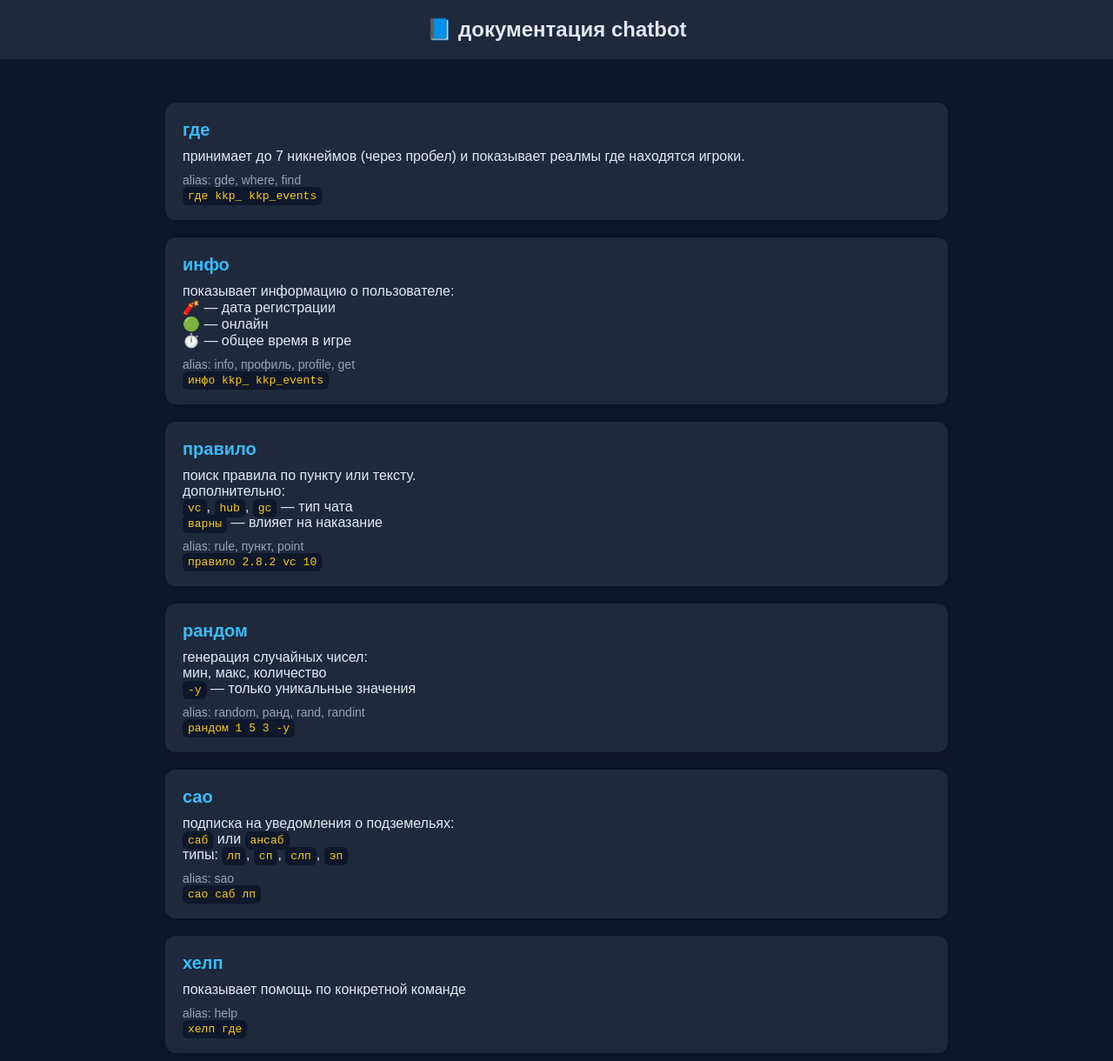
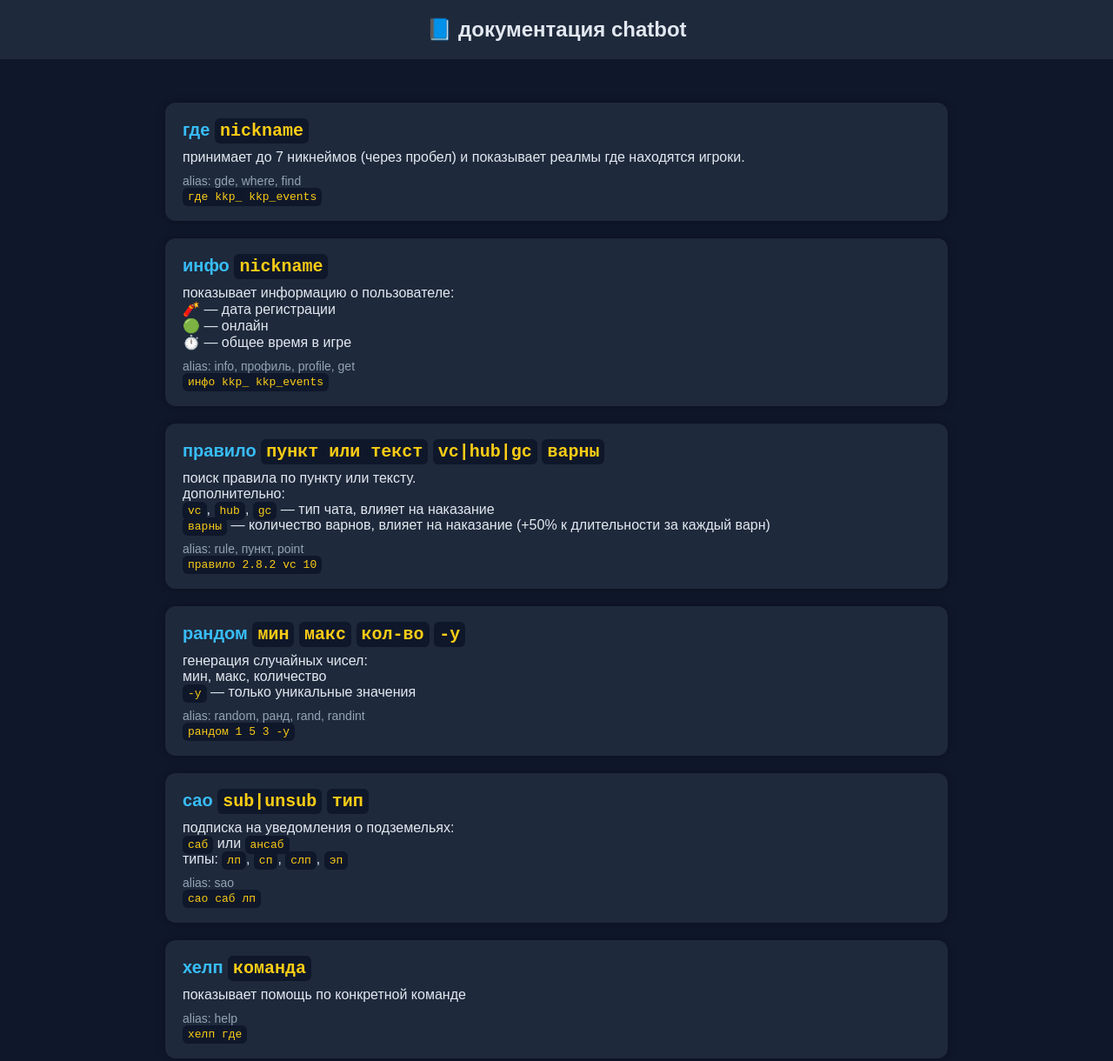
Before and after one commit to kkp-kkp-kkp/chatbot, a plain HTML site: page index.html in a window 1280 px wide. Shown: the top 1220 px of the page at 87% size. Drawn offline with Linux system fonts and the light colour scheme.

Commit message:
Update index.html

```diff
--- a/index.html
+++ b/index.html
@@ -3,7 +3,7 @@
 <head>
 <meta charset="UTF-8">
 <meta name="viewport" content="width=device-width, initial-scale=1.0">
-<title>ChatBot Docs</title>
+<title>chatbot docs</title>
 <style>
     body {
         font-family: Arial, sans-serif;
@@ -72,14 +72,14 @@
 <div class="container">
 
     <div class="card">
-        <div class="command">где</div>
+        <div class="command">где <code>nickname</code></div>
         <div>принимает до 7 никнеймов (через пробел) и показывает реалмы где находятся игроки.</div>
         <div class="alias">alias: gde, where, find</div>
         <div><code>где kkp_ kkp_events</code></div>
     </div>
 
     <div class="card">
-        <div class="command">инфо</div>
+        <div class="command">инфо <code>nickname</code></div>
         <div>
             показывает информацию о пользователе:<br>
             🧨 — дата регистрации<br>
@@ -91,19 +91,19 @@
     </div>
 
     <div class="card">
-        <div class="command">правило</div>
+        <div class="command">правило <code>пункт или текст</code> <code>vc|hub|gc</code> <code>варны</code></div>
         <div>
             поиск правила по пункту или тексту.<br>
             дополнительно:<br>
-            <code>vc</code>, <code>hub</code>, <code>gc</code> — тип чата<br>
-            <code>варны</code> — влияет на наказание
+            <code>vc</code>, <code>hub</code>, <code>gc</code> — тип чата, влияет на наказание<br>
+            <code>варны</code> — количество варнов, влияет на наказание (+50% к длительности за каждый варн)
         </div>
         <div class="alias">alias: rule, пункт, point</div>
         <div><code>правило 2.8.2 vc 10</code></div>
     </div>
 
     <div class="card">
-        <div class="command">рандом</div>
+        <div class="command">рандом <code>мин</code> <code>макс</code> <code>кол-во</code> <code>-у</code></div>
         <div>
             генерация случайных чисел:<br>
             мин, макс, количество<br>
@@ -114,7 +114,7 @@
     </div>
 
     <div class="card">
-        <div class="command">сао</div>
+        <div class="command">сао <code>sub|unsub</code> <code>тип</code></div>
         <div>
             подписка на уведомления о подземельях:<br>
             <code>саб</code> или <code>ансаб</code><br>
@@ -125,7 +125,7 @@
     </div>
 
     <div class="card">
-        <div class="command">хелп</div>
+        <div class="command">хелп <code>команда</code></div>
         <div>
             показывает помощь по конкретной команде
         </div>
```
